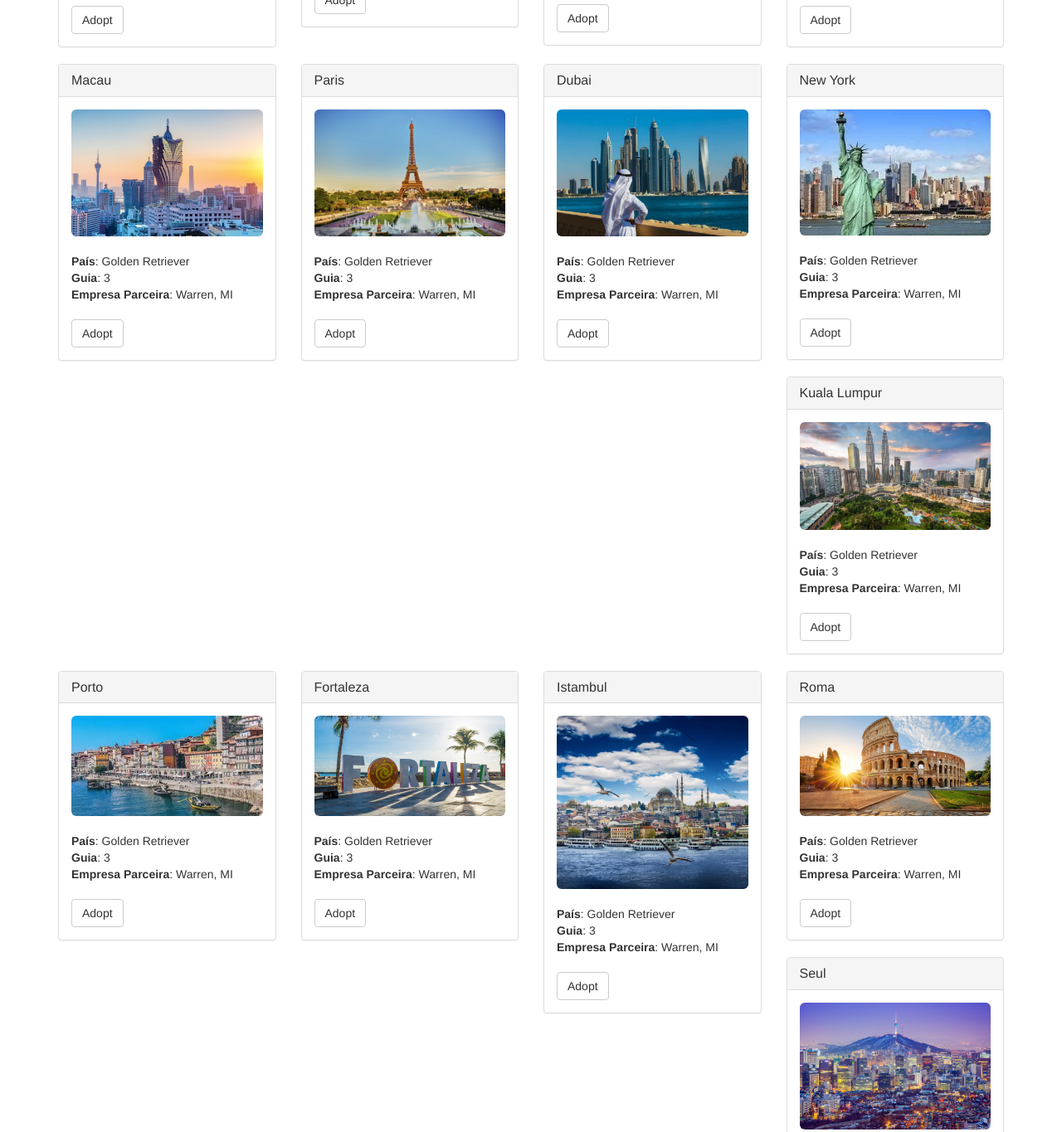
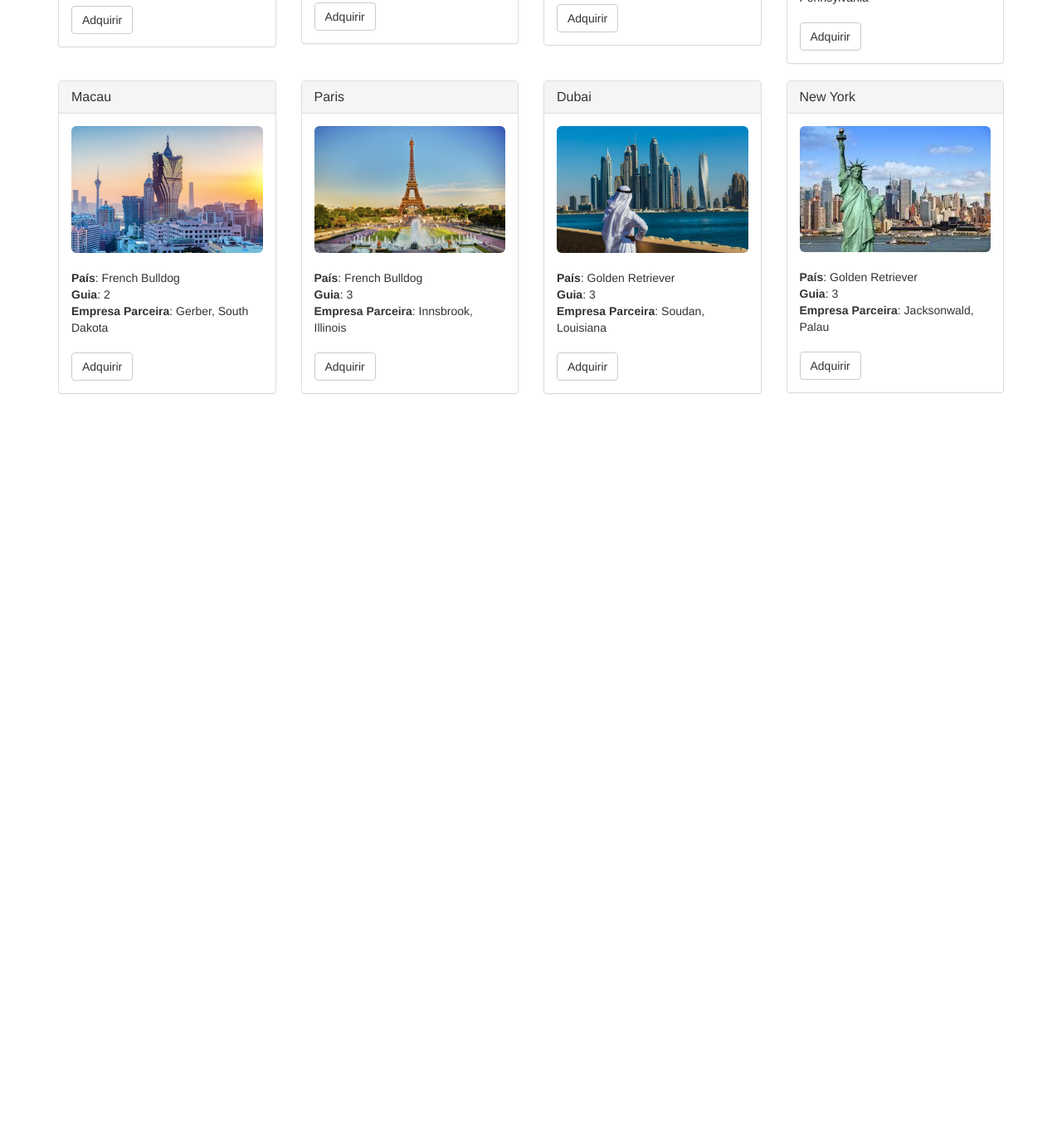
Before and after one commit to AAlan12/Av3-Project, a website: page src/index.html in a window 1280 px wide. Shown: the part 422-1787 px from the top of the page at 83% size. After the commit the page ends 917 px from the top, so only its background shows below. Drawn offline with nearby package versions, Linux system fonts and the light colour scheme; files whose address does not match are found by name.

Commit message:
Alterações do front

```diff
--- /dev/null
+++ b/src/TravelPackages.json
@@ -0,0 +1,66 @@
+[
+  {
+    "id": 0,
+    "name": "Hong Kong",
+    "picture": "images/HongKong.jpeg",
+    "guide": 3,
+    "country": "Scottish Terrier",
+    "partnerCompany": "Hong Kong"
+  },
+  {
+    "id": 1,
+    "name": "Bangkok",
+    "picture": "images/Bangkok.jpeg",
+    "guide": 3,
+    "country": "Scottish Terrier",
+    "partnerCompany": "Tooleville, West Virginia"
+  },
+  {
+    "id": 2,
+    "name": "Londres",
+    "picture": "images/Londres.jpeg",
+    "guide": 2,
+    "country": "French Bulldog",
+    "partnerCompany": "Inglaterra"
+  },
+  {
+    "id": 3,
+    "name": "Singapura",
+    "picture": "images/Singapura.jpeg",
+    "guide": 2,
+    "country": "Boxer",
+    "partnerCompany": "Camas, Pennsylvania"
+  },
+  {
+    "id": 4,
+    "name": "Macau",
+    "picture": "images/Macau.jpeg",
+    "guide": 2,
+    "country": "French Bulldog",
+    "partnerCompany": "Gerber, South Dakota"
+  },
+  {
+    "id": 5,
+    "name": "Paris",
+    "picture": "images/Paris2.jpeg",
+    "guide": 3,
+    "country": "French Bulldog",
+    "partnerCompany": "Innsbrook, Illinois"
+  },
+  {
+    "id": 6,
+    "name": "Dubai",
+    "picture": "images/Dubai.jpeg",
+    "guide": 3,
+    "country": "Golden Retriever",
+    "partnerCompany": "Soudan, Louisiana"
+  },
+  {
+    "id": 7,
+    "name": "New York",
+    "picture": "images/New-York.jpeg",
+    "guide": 3,
+    "country": "Golden Retriever",
+    "partnerCompany": "Jacksonwald, Palau"
+  }
+]
--- a/src/index.html
+++ b/src/index.html
@@ -5,7 +5,7 @@
     <meta http-equiv="X-UA-Compatible" content="IE=edge">
     <meta name="viewport" content="width=device-width, initial-scale=1">
     <!-- The above 3 meta tags *must* come first in the head; any other head content must come *after* these tags -->
-    <title>Passa aqui</title>
+    <title>Pacotes de Viagens</title>
 
     <!-- Bootstrap -->
     <link href="css/bootstrap.min.css" rel="stylesheet">
@@ -21,30 +21,30 @@
     <div class="container">
       <div class="row">
         <div class="col-xs-12 col-sm-8 col-sm-push-2">
-          <h1 class="text-center">Passa aqui</h1>
+          <h1 class="text-center">Pacote de Viagens - Adquira já a sua!</h1>
           <hr/>
           <br/>
         </div>
       </div>
 
-      <div id="petsRow" class="row">
+      <div id="TravelPackagesRow" class="row">
         <!-- PETS LOAD HERE -->
       </div>
     </div>
 
-    <div id="petTemplate" style="display: none;">
+    <div id="TravelPackagesTemplate" style="display: none;">
       <div class="col-sm-6 col-md-4 col-lg-3">
-        <div class="panel panel-default panel-pet">
+        <div class="panel panel-default panel-TravelPackages">
           <div class="panel-heading">
             <h3 class="panel-title">Scrappy</h3>
           </div>
           <div class="panel-body">
             <img alt="140x140" data-src="holder.js/140x140" class="img-rounded img-center" style="width: 100%;" src="https://animalso.com/wp-content/uploads/2017/01/Golden-Retriever_6.jpg" data-holder-rendered="true">
             <br/><br/>
-            <strong>País</strong>: <span class="pet-breed">Golden Retriever</span><br/>
-            <strong>Guia</strong>: <span class="pet-age">3</span><br/>
-            <strong>Empresa Parceira</strong>: <span class="pet-location">Warren, MI</span><br/><br/>
-            <button class="btn btn-default btn-adopt" type="button" data-id="0">Adopt</button>
+            <strong>País</strong>: <span class="TravelPackages-Country"></span><br/>
+            <strong>Guia</strong>: <span class="TravelPackages-Guide">3</span><br/>
+            <strong>Empresa Parceira</strong>: <span class="TravelPackages-location">Hong Kong</span><br/><br/>
+            <button class="btn btn-default btn-Purchase" type="button" data-id="0">Adquirir</button>
           </div>
         </div>
       </div>
--- a/src/js/app.js
+++ b/src/js/app.js
@@ -3,20 +3,20 @@ App = {
   contracts: {},
 
   init: async function() {
-    // Load pets.
-    $.getJSON('../pets.json', function(data) {
-      var petsRow = $('#petsRow');
-      var petTemplate = $('#petTemplate');
+    // Load Travel Packages.
+    $.getJSON('../TravelPackages.json', function(data) {
+      var TravelRow = $('#TravelPackagesRow');
+      var TravelTemplate = $('#TravelPackagesTemplate');
 
       for (i = 0; i < data.length; i ++) {
-        petTemplate.find('.panel-title').text(data[i].name);
-        petTemplate.find('img').attr('src', data[i].picture);
-        petTemplate.find('.pet-breed').text(data[i].breed);
-        petTemplate.find('.pet-age').text(data[i].age);
-        petTemplate.find('.pet-location').text(data[i].location);
-        petTemplate.find('.btn-adopt').attr('data-id', data[i].id);
+        TravelTemplate.find('.panel-title').text(data[i].name);
+        TravelTemplate.find('img').attr('src', data[i].picture);
+        TravelTemplate.find('.TravelPackages-Guide').text(data[i].guide);
+        TravelTemplate.find('.TravelPackages-Country').text(data[i].country);
+        TravelTemplate.find('.TravelPackages-location').text(data[i].partnerCompany);
+        TravelTemplate.find('.btn-Purchase').attr('data-id', data[i].id);
 
-        petsRow.append(petTemplate.html());
+        TravelRow.append(TravelTemplate.html());
       }
     });
 
@@ -70,7 +70,7 @@ web3 = new Web3(App.web3Provider);
   },
 
   bindEvents: function() {
-    $(document).on('click', '.btn-adopt', App.handleAdopt);
+    $(document).on('click', '.btn-Purchase', App.handleAdopt);
   },
 
   //markAdopted inicio
@@ -84,7 +84,7 @@ App.contracts.Adoption.deployed().then(function(instance) {
 }).then(function(adopters) {
   for (i = 0; i < adopters.length; i++) {
     if (adopters[i] !== '0x0000000000000000000000000000000000000000') {
-      $('.panel-pet').eq(i).find('button').text('Success').attr('disabled', true);
+      $('.panel-TravelPackages').eq(i).find('button').text('Success').attr('disabled', true);
     }
   }
 }).catch(function(err) {
--- a/src/pets.json
+++ /dev/null
@@ -1,130 +0,0 @@
-[
-  {
-    "id": 0,
-    "name": "Hong Kong",
-    "picture": "images/HongKong.jpeg",
-    "Guia": 3,
-    "País": "Scottish Terrier",
-    "Empresa Parceira": "Hong Kong"
-  },
-  {
-    "id": 1,
-    "name": "Bangkok",
-    "picture": "images/Bangkok.jpeg",
-    "Guia": 3,
-    "País": "Scottish Terrier",
-    "Empresa Parceira": "Tooleville, West Virginia"
-  },
-  {
-    "id": 2,
-    "name": "Londres",
-    "picture": "images/Londres.jpeg",
-    "Guia": 2,
-    "País": "French Bulldog",
-    "Empresa Parceira": "Inglaterra"
-  },
-  {
-    "id": 3,
-    "name": "Singapura",
-    "picture": "images/Singapura.jpeg",
-    "Guia": 2,
-    "País": "Boxer",
-    "Empresa Parceira": "Camas, Pennsylvania"
-  },
-  {
-    "id": 4,
-    "name": "Macau",
-    "picture": "images/Macau.jpeg",
-    "Guia": 2,
-    "País": "French Bulldog",
-    "Empresa Parceira": "Gerber, South Dakota"
-  },
-  {
-    "id": 5,
-    "name": "Paris",
-    "picture": "images/Paris2.jpeg",
-    "Guia": 3,
-    "País": "French Bulldog",
-    "Empresa Parceira": "Innsbrook, Illinois"
-  },
-  {
-    "id": 6,
-    "name": "Dubai",
-    "picture": "images/Dubai.jpeg",
-    "Guia": 3,
-    "País": "Golden Retriever",
-    "Empresa Parceira": "Soudan, Louisiana"
-  },
-  {
-    "id": 7,
-    "name": "New York",
-    "picture": "images/New-York.jpeg",
-    "Guia": 3,
-    "País": "Golden Retriever",
-    "Empresa Parceira": "Jacksonwald, Palau"
-  },
-  {
-    "id": 8,
-    "name": "Kuala Lumpur",
-    "picture": "images/Kuala-Lumpur.jpeg",
-    "Guia": 2,
-    "País": "French Bulldog",
-    "Empresa Parceira": "Honolulu, Hawaii"
-  },
-  {
-    "id": 9,
-    "name": "Porto",
-    "picture": "images/Porto.jpeg",
-    "Guia": 3,
-    "País": "Boxer",
-    "Empresa Parceira": "Matheny, Utah"
-  },
-  {
-    "id": 10,
-    "name": "Fortaleza",
-    "picture": "images/Fortaleza.jpeg",
-    "Guia": 2,
-    "País": "Boxer",
-    "Empresa Parceira": "Tyhee, Indiana"
-  },
-  {
-    "id": 11,
-    "name": "Istambul",
-    "picture": "images/Istambul.jpeg",
-    "Guia": 3,
-    "País": "Scottish Terrier",
-    "Empresa Parceira": "Windsor, Montana"
-  },
-  {
-    "id": 12,
-    "name": "Roma",
-    "picture": "images/Roma.jpeg",
-    "Guia": 3,
-    "País": "French Bulldog",
-    "Empresa Parceira": "Kingstowne, Nevada"
-  },
-  {
-    "id": 13,
-    "name": "Seul",
-    "picture": "images/Seul.jpeg",
-    "Guia": 4,
-    "País": "Golden Retriever",
-    "Empresa Parceira": "Sultana, Massachusetts"
-  },
-  {
-    "id": 14,
-    "name": "Amesterdam",
-    "picture": "images/Amesterdam.jpeg",
-    "Guia": 2,
-    "País": "Golden Retriever",
-    "Empresa Parceira": "Broadlands, Oregon"
-  },
-  {
-    "id": 15,
-    "name": "Toronto",
-    "picture": "images/Toronto.jpeg",
-    "Guia": 2,
-    "País": "Golden Retriever",
-    "Empresa Parceira": "Dawn, Wisconsin"
-  }
-]
```
Also changed, not shown: box-img-lg.png (deleted), box-img-sm.png (deleted), 1 other file.
